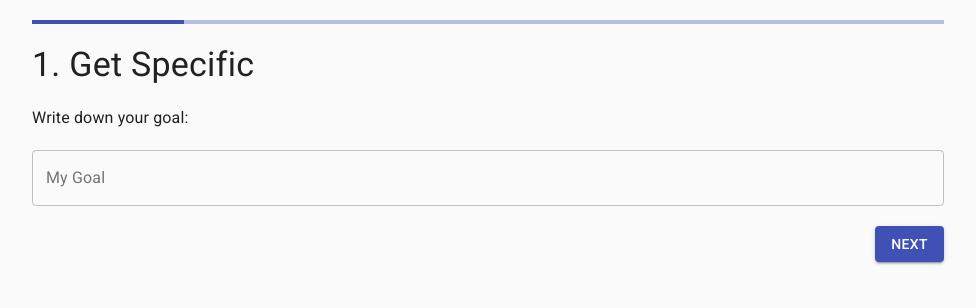
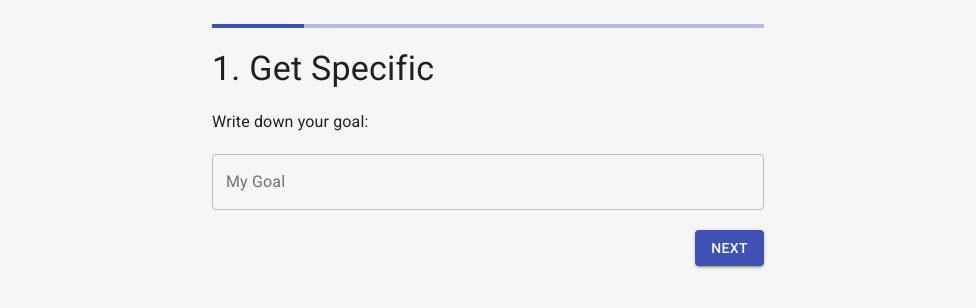
Before and after one commit to johnbede2000/stepzi, a React (Create React App) app: page / in a window 1280 px wide. Shown: the top 308 px of the page, without its empty margins (152-1128 px from the left). Built offline with nearby package versions, Linux system fonts and the light colour scheme.

Commit message:
changed background color using custom theme

```diff
--- a/src/App.js
+++ b/src/App.js
@@ -1,16 +1,27 @@
 import React from 'react';
 import { CssBaseline, Container, Box } from '@material-ui/core';
 import ParentSpecific from './components/ParentSpecific';
+import { ThemeProvider, createMuiTheme } from '@material-ui/core/styles';
+
+const theme = createMuiTheme({
+  palette: {
+    background: {
+      default: '#f6f6f6',
+    },
+  },
+});
 
 function App() {
   return (
     <>
-      <CssBaseline />
-      <Container maxWidth="md">
-        <Box py={2.5}>
-          <ParentSpecific />
-        </Box>
-      </Container>
+      <ThemeProvider theme={theme}>
+        <CssBaseline />
+        <Container maxWidth="sm">
+          <Box py={3}>
+            <ParentSpecific />
+          </Box>
+        </Container>
+      </ThemeProvider>
     </>
   );
 }
```
